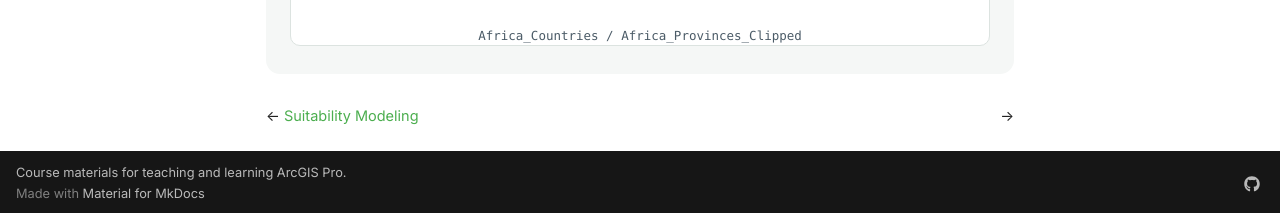
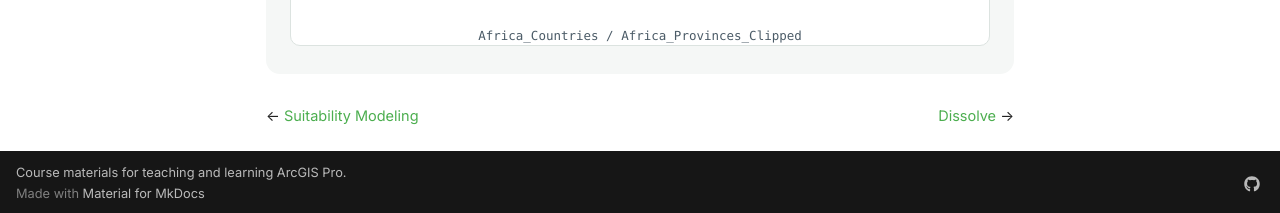
Before and after one commit to ShokranGit/arcgis-pro-course, an MkDocs documentation site: the page built from docs/labs/clip.md, in a window 1280 px wide and 989 px high. Shown: the part 773-986 px from the top of the window. Built offline with MkDocs 1.6.1 and Material for MkDocs 9.7.7, drawn with Linux system fonts in a browser that asks for light colours; comment, search, counter and statistics services are not loaded.

Commit message:
Link Clip to Dissolve lab in nav

```diff
--- a/docs/labs/clip.md
+++ b/docs/labs/clip.md
@@ -219,5 +219,5 @@ result: "CLP2026"
 
 <div class="lab-nav">
 <span class="lab-nav-prev"><a href="../suitability-modeling/">Suitability Modeling</a></span>
-<span class="lab-nav-next"></span>
+<span class="lab-nav-next"><a href="../dissolve/">Dissolve</a></span>
 </div>
```
